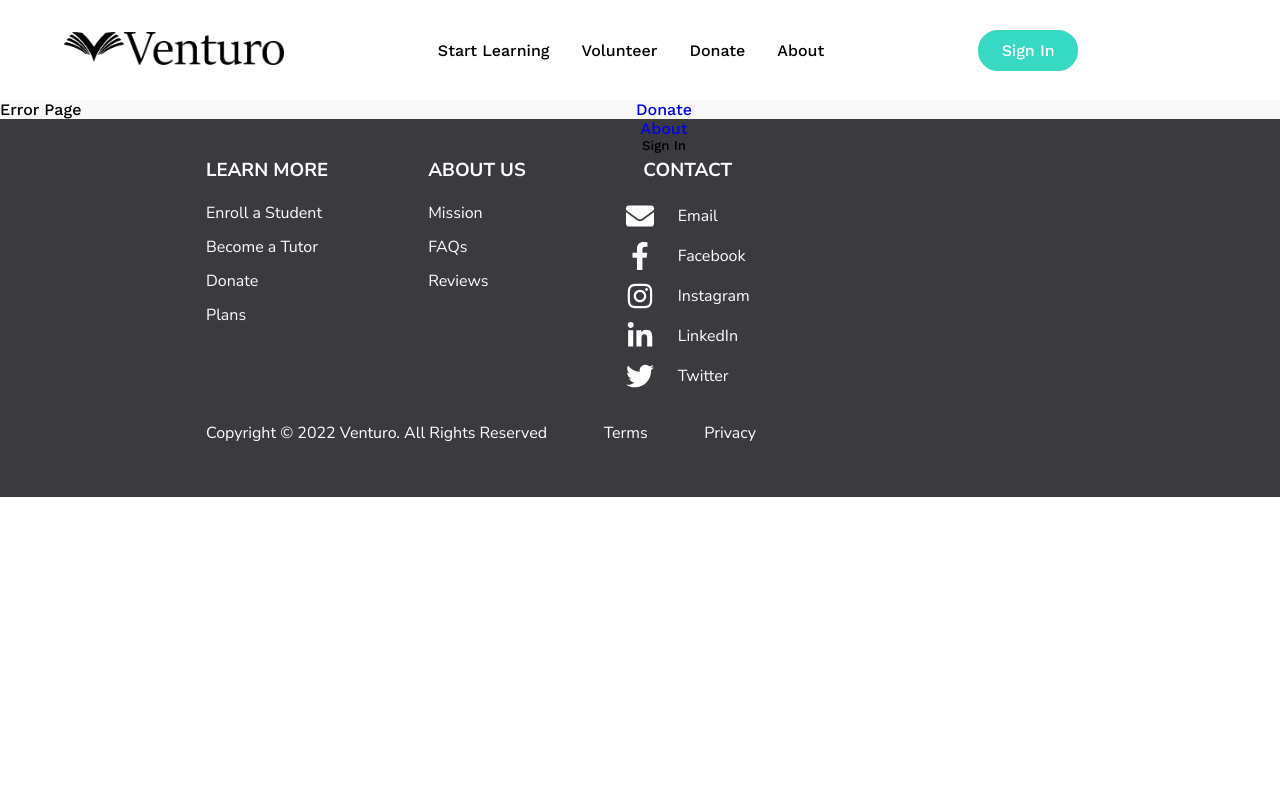
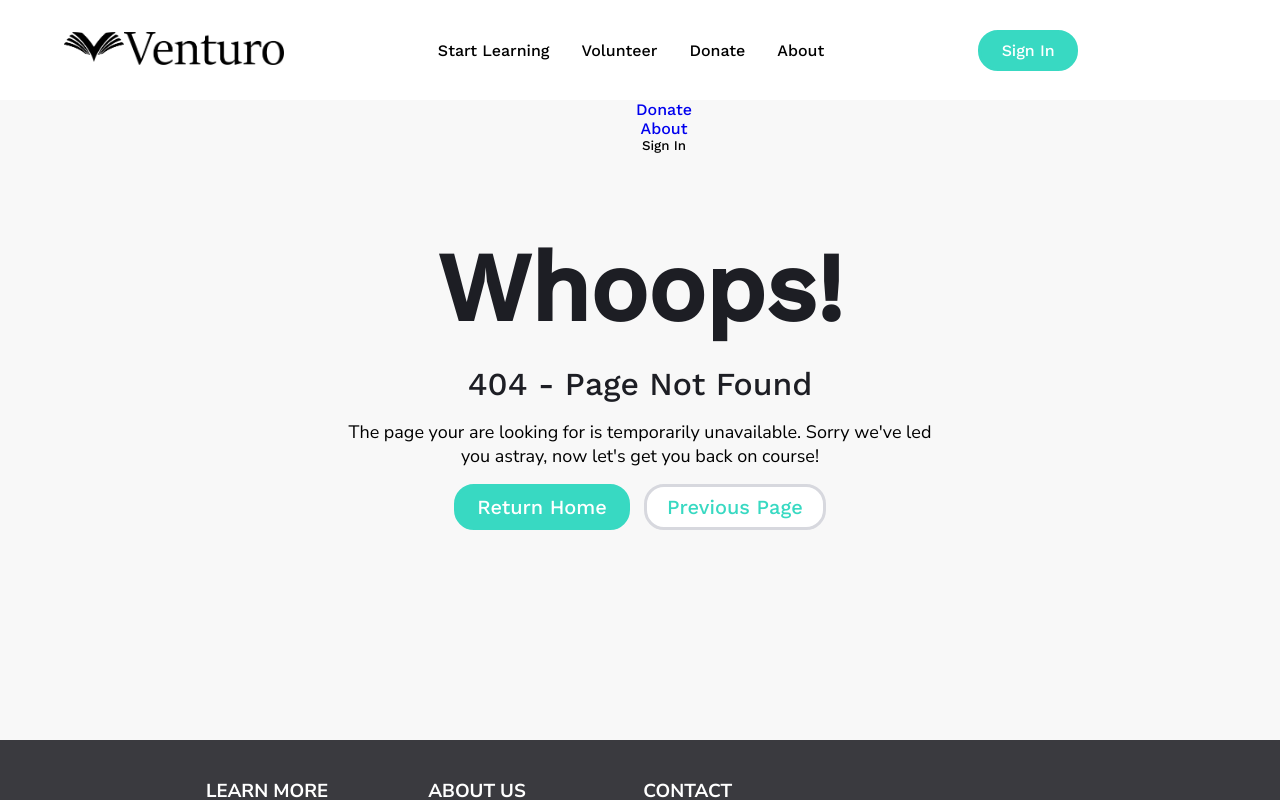
Before and after one commit to Arnav350/venturo, a React (Create React App) app: page / in a window 1280 px wide. Shown: the top 800 px of the page. Built offline with nearby package versions, Linux system fonts and the light colour scheme; no server answers.

Commit message:
Finished error page

```diff
--- a/src/pages/Missing.css
+++ b/src/pages/Missing.css
@@ -0,0 +1,52 @@
+.missing {
+  display: flex;
+  flex-direction: column;
+  align-items: center;
+  padding-top: 120px;
+  height: 80vh;
+}
+
+.missing-title {
+  font-size: 96px;
+  padding: 8px 0px;
+}
+
+.missing-sub {
+  font-size: 32px;
+  font-weight: 400;
+  padding: 8px 0px;
+}
+
+.missing-para {
+  font-size: 18px;
+  width: 600px;
+  padding: 8px 0px;
+  text-align: center;
+}
+
+.missing-links {
+  display: flex;
+  justify-content: space-evenly;
+  width: 400px;
+  padding: 8px 0px;
+}
+
+.missing-home {
+  color: #ffffff;
+  background-color: #38d9c2;
+  border: #38d9c2 solid;
+  padding: 8px 20px;
+  border-radius: 20px;
+  font-size: 20px;
+  transition: all 300ms ease;
+}
+
+.missing-prev {
+  color: #38d9c2;
+  background-color: #ffffff;
+  border: #d7d8de solid;
+  padding: 8px 20px;
+  border-radius: 20px;
+  font-size: 20px;
+  transition: all 300ms ease;
+}
--- a/src/pages/Missing.jsx
+++ b/src/pages/Missing.jsx
@@ -1,13 +1,34 @@
 import React from "react";
+import { useNavigate, Link } from "react-router-dom";
 import "../App.css";
 import "./Missing.css";
 
 function Missing() {
+  const naviage = useNavigate();
+  function previous() {
+    naviage(-1);
+  }
+
   return (
     <>
       <main>
         <section>
-          <div>Error Page</div>
+          <div className="missing container">
+            <h1 className="missing-title">Whoops!</h1>
+            <h3 className="missing-sub">404 - Page Not Found</h3>
+            <p className="missing-para">
+              The page your are looking for is temporarily unavailable. Sorry
+              we've led you astray, now let's get you back on course!
+            </p>
+            <div className="missing-links">
+              <Link to="/Home" className="missing-home blue-button">
+                Return Home
+              </Link>
+              <button className="missing-prev white-button" onClick={previous}>
+                Previous Page
+              </button>
+            </div>
+          </div>
         </section>
       </main>
     </>
```
